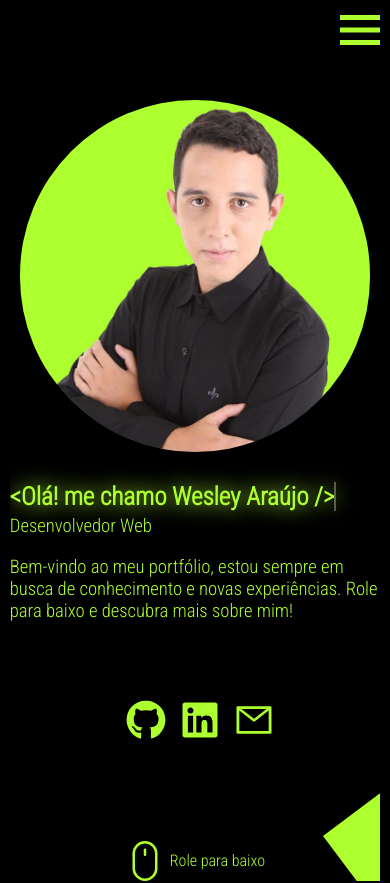
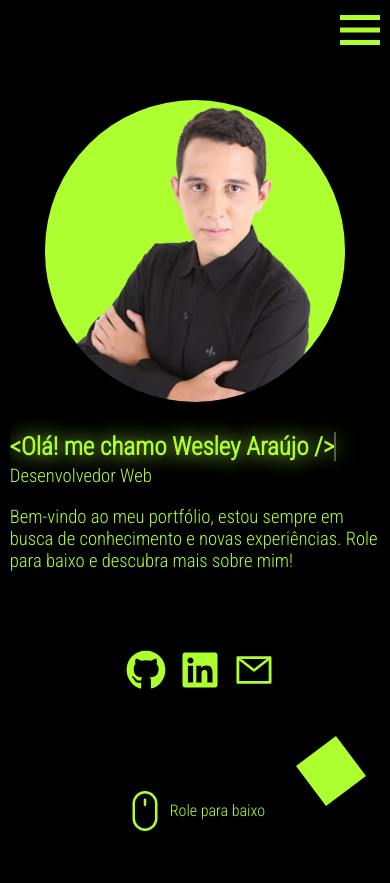
Before and after one commit to wesleyara/portfolio, a React (Create React App) app: page / in a window 390 px wide. Shown: the top 883 px of the page. Built offline with nearby package versions, Linux system fonts and the light colour scheme.

Commit message:
:hammer: Alterando estilo

```diff
--- a/src/main/Components/Home/index.module.scss
+++ b/src/main/Components/Home/index.module.scss
@@ -100,7 +100,7 @@
     margin-top: 30px;
 
     .profileImage {
-      width: 350px;
+      width: 300px;
     }
 
     .who {
@@ -108,15 +108,20 @@
       margin-top: 30px;
       margin-left: 0px;
     }
+
+    .bxAnimation {
+      width: 50px;
+      height: 50px;
+      top: 75%;
+      left: 80%;
+      transform: translate(-80%, -75%);
+
+    }
   }
 }
 
 @media screen and (max-width: 350px) {
   .profile {
     margin-top: 20px;
-
-    .profileImage {
-      width: 300px;
-    }
   }
 }
```
